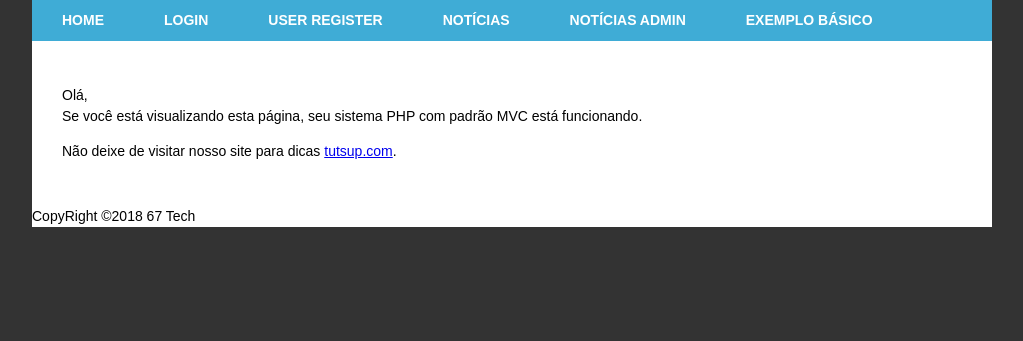
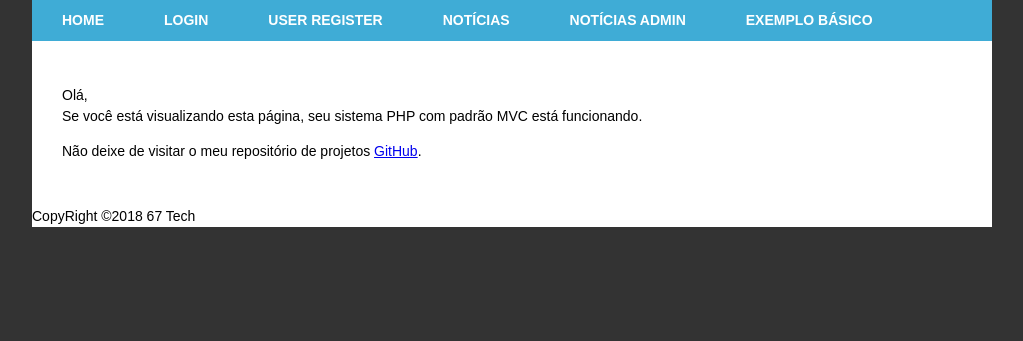
Before and after one commit to inoccard/noticias-crud-php, a PHP site: page / in a window 1280 px wide. Shown: the top 341 px of the page, without its empty margins (128-1151 px from the left). Run offline with PHP 8.4, Linux system fonts and the light colour scheme.

Commit message:
home page

```diff
--- a/views/home/home-view.php
+++ b/views/home/home-view.php
@@ -6,6 +6,6 @@
 	<p>Olá, <br>
 	Se você está visualizando esta página, seu sistema PHP com padrão MVC está funcionando.</p>
 
-	<p>Não deixe de visitar nosso site para dicas <a href="http://www.tutsup.com">tutsup.com</a>.
+	<p>Não deixe de visitar o meu repositório de projetos <a href="https://www.github.com/inoccard?tab=repositories" target="_BLANK">GitHub</a>.
 
 </div> <!-- .wrap -->
```
